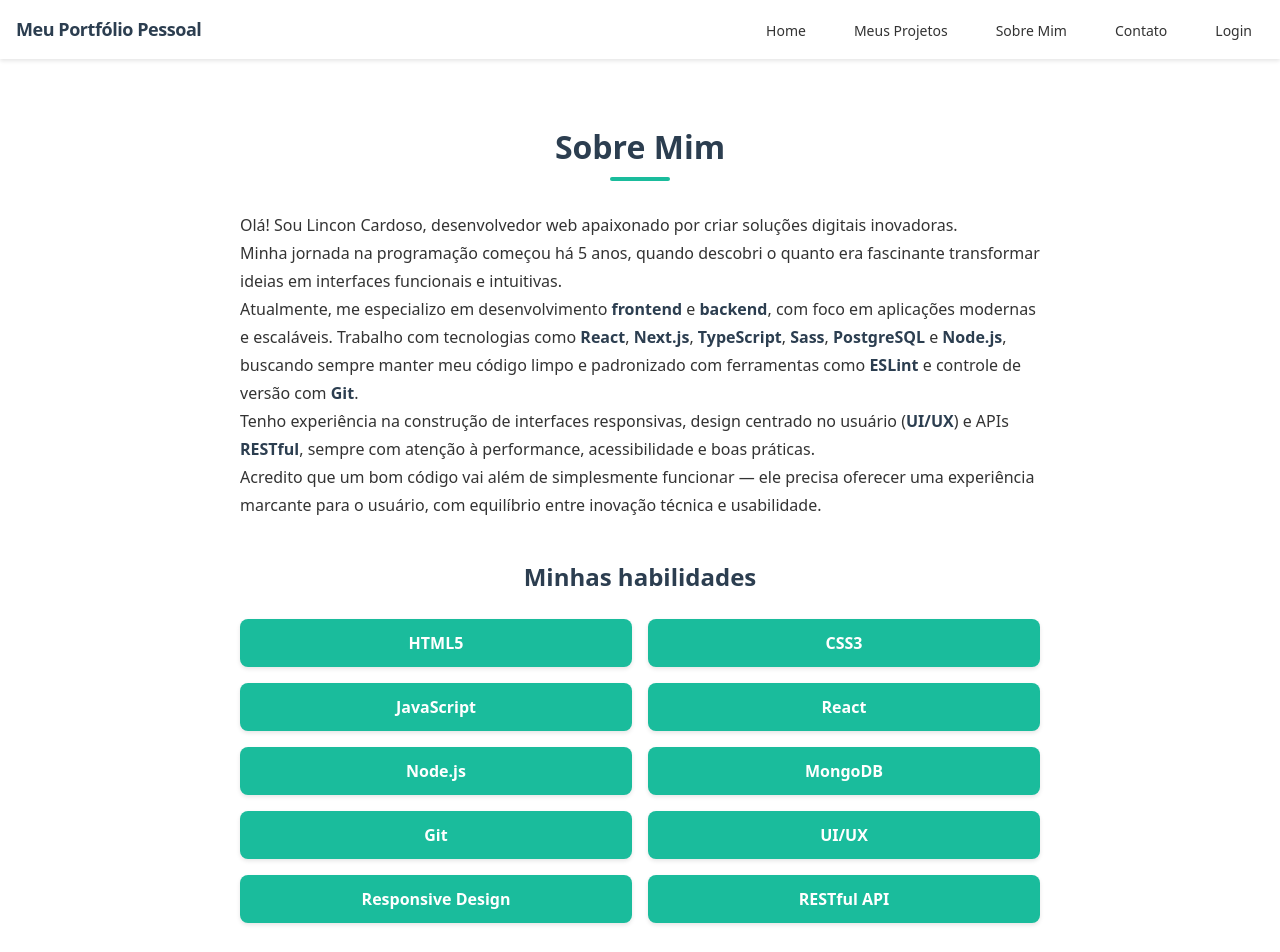
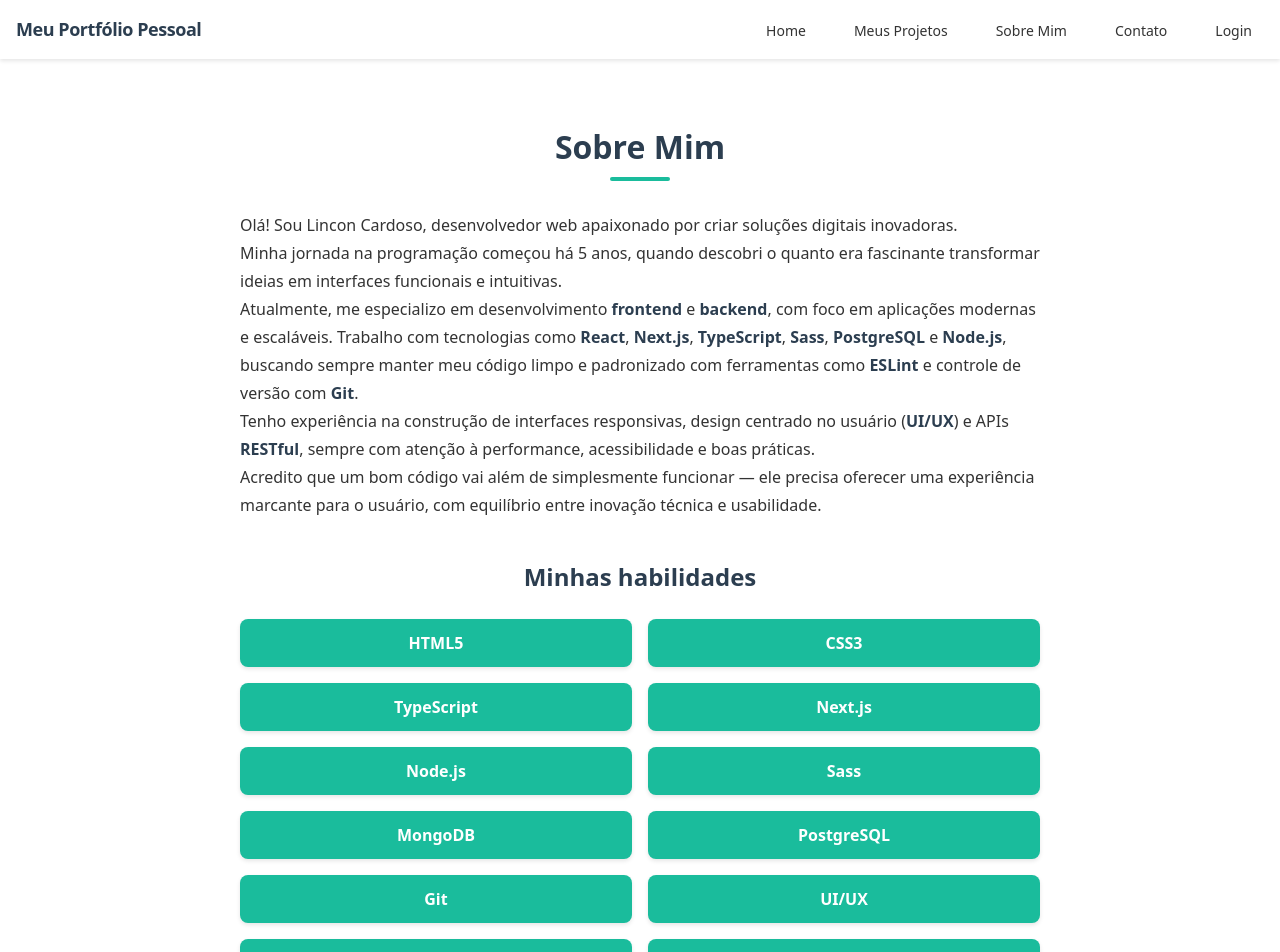
Before and after one commit to lincon-cardoso/meu-portifolio, a Next.js app: page /sobre in a window 1280 px wide. Shown: the top 952 px of the page. Built offline with nearby package versions, Linux system fonts and the light colour scheme.

Commit message:
atualiza a página Sobre para incluir novas tecnologias: TypeScript, Next.js, Sass e PostgreSQL, removendo JavaScript e React

```diff
--- a/src/app/sobre/page.tsx
+++ b/src/app/sobre/page.tsx
@@ -45,10 +45,12 @@ export default function SobrePage() {
                   <div className="skills-grid">
                     <div className="skill-item">HTML5</div>
                     <div className="skill-item">CSS3</div>
-                    <div className="skill-item">JavaScript</div>
-                    <div className="skill-item">React</div>
+                    <div className="skill-item">TypeScript</div>
+                    <div className="skill-item">Next.js</div>
                     <div className="skill-item">Node.js</div>
+                    <div className="skill-item">Sass</div>
                     <div className="skill-item">MongoDB</div>
+                    <div className="skill-item">PostgreSQL</div>
                     <div className="skill-item">Git</div>
                     <div className="skill-item">UI/UX</div>
                     <div className="skill-item">Responsive Design</div>
```
